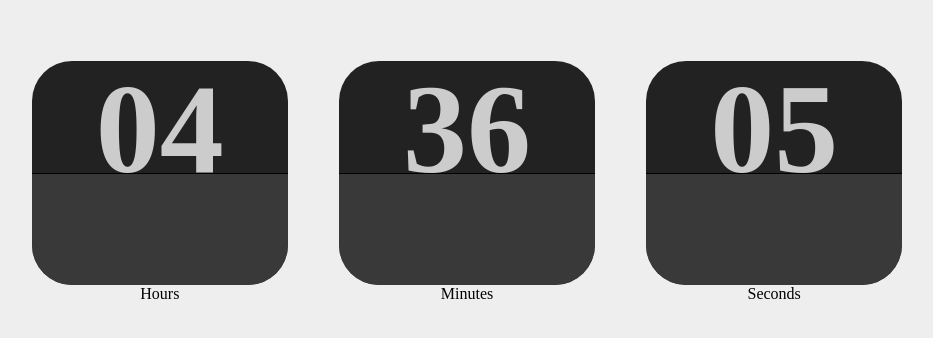
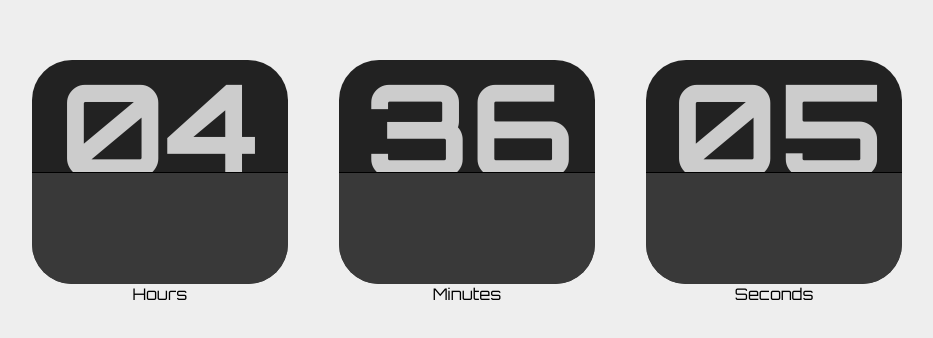
Before and after one commit to AlexanderLu98/Flip-Clock-Overlay-OBS-Studio, a plain HTML site: page index.html in a window 1280 px wide. Shown: the part 226-564 px from the top of the page, without its empty margins (173-1106 px from the left). Drawn offline with Linux system fonts and the light colour scheme.

Commit message:
Changed into digital style font

```diff
--- a/index.html
+++ b/index.html
@@ -3,6 +3,7 @@
 <head>
   <meta charset="UTF-8">
   <meta name="viewport" content="width=device-width, initial-scale=1.0">
+  <link href="https://fonts.googleapis.com/css2?family=Orbitron:wght@400;700&display=swap" rel="stylesheet">
   <title>Flip Clock</title>
   <link rel="stylesheet" href="styles.css">
 </head>
--- a/styles.css
+++ b/styles.css
@@ -9,6 +9,7 @@ body {
   justify-content: center;
   align-items: center;
   background: #EEE;
+  font-family: 'Orbitron', sans-serif;
 }
 
 .flip-clock {
@@ -60,6 +61,7 @@ body {
   transform-style: preserve-3d;
   width: 2em; /* Still using em for intrinsic sizing */
   transform: translateZ(0);
+  font-family: 'Orbitron', sans-serif;
 }
 
 .card__bottom {
```
